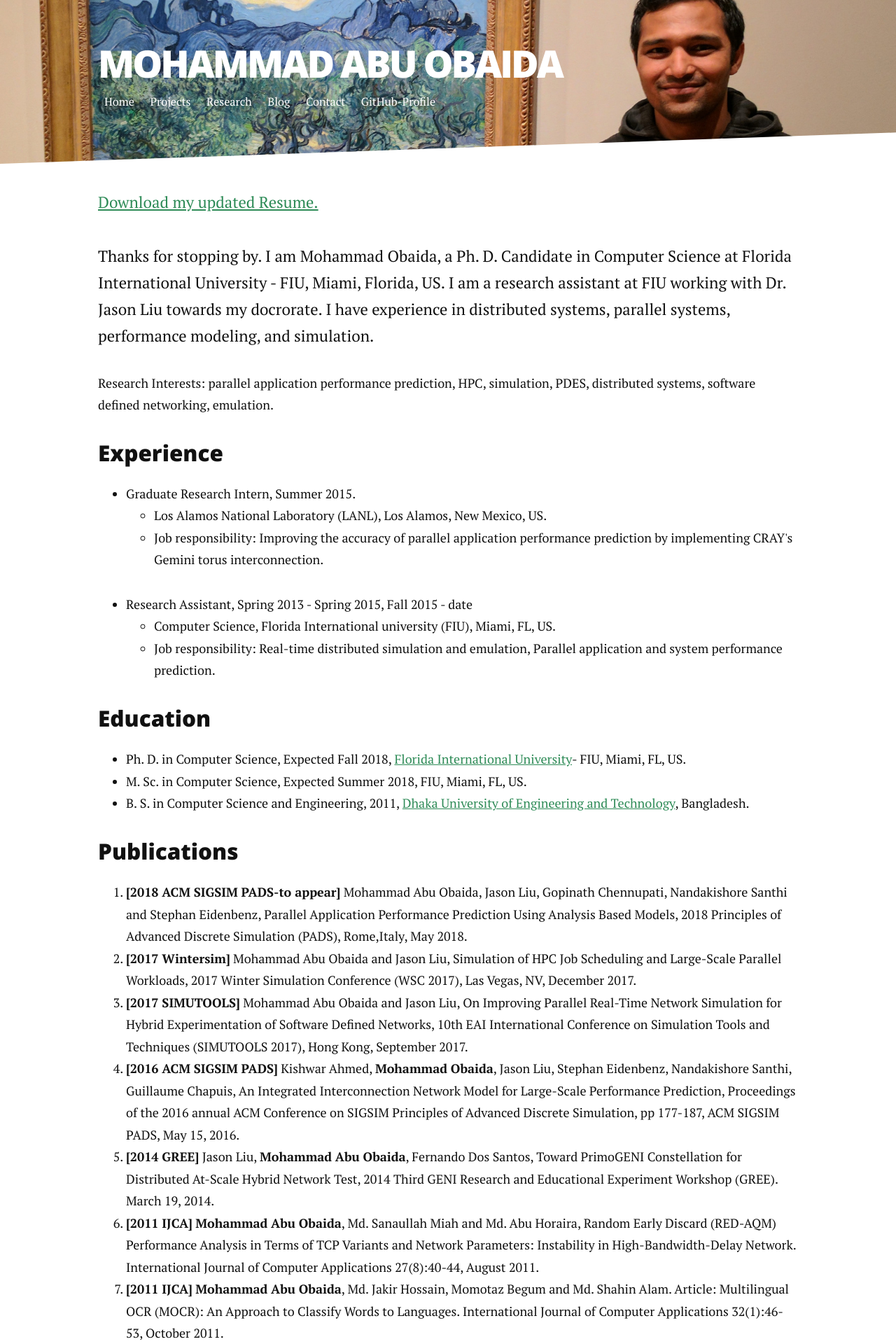
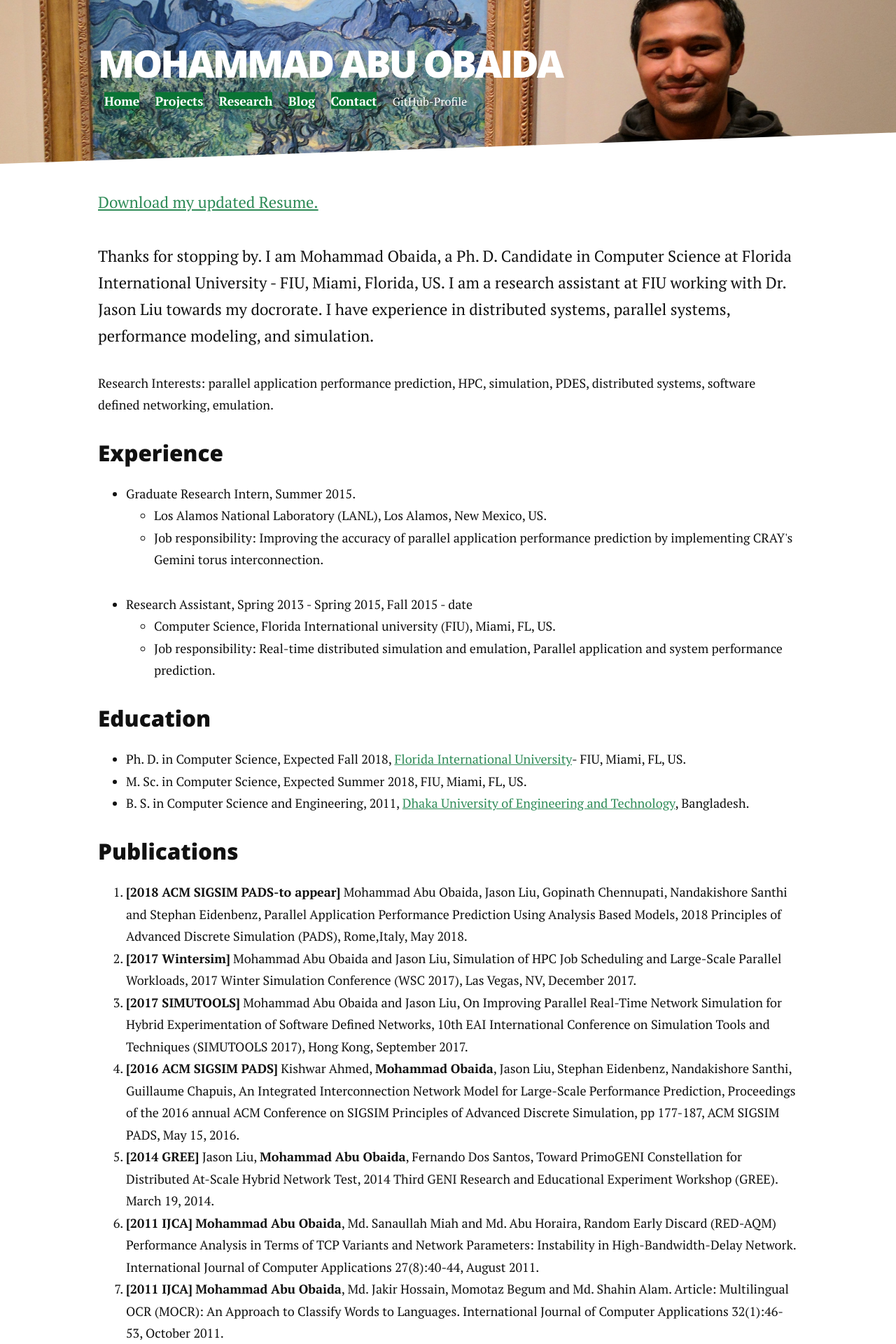
Before and after one commit to summonersRift/summonersrift.github.io, a Jekyll site: the page built from index.html, in a window 1280 px wide. Shown: the top 1920 px of the page at 70% size. Built offline with Jekyll 4.4.1, drawn with Linux system fonts in a browser that asks for light colours; nearby versions of some CDN libraries; the list of posts is cut into pages by our own code.

Commit message:
header background change

```diff
--- a/_includes/header.html
+++ b/_includes/header.html
@@ -5,7 +5,7 @@
             <ul class="noList">
                  {% for link in site.navigation %}{% assign current = nil %}{% if page.url contains link.url %}{% assign current = 'current' %}{% endif %}
                  <li class="element {% if forloop.first %}first{% endif %} {{ current }} {% if forloop.last %}last{% endif %}">
-              <a href="{{ link.url | prepend: site.baseurl }}"><span style="background:#0A7435, font-size: 1.1em;">{{ link.title }}</span></a>
+                    <a href="{{ link.url | prepend: site.baseurl }}"><b style="font-size: 1.1em;background:#0A7435">{{ link.title }}</b></a>
                  </li>
                  {% endfor %}
                  <li> <a href="https://github.com/summonersrift" target="_blank"><span style="background:#0A7435 ,font-size: 1.1em;">GitHub-Profile</span></a></li>
```
